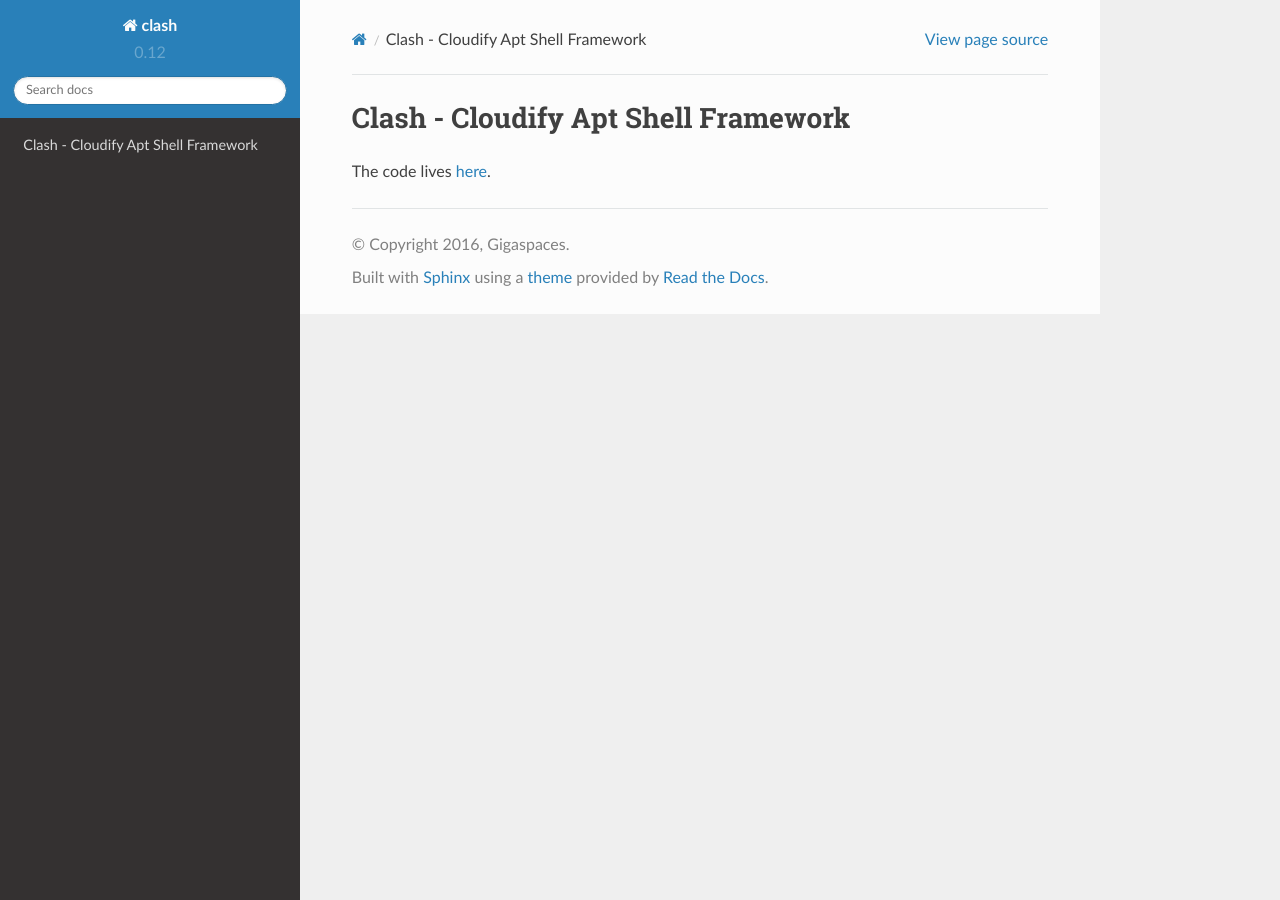
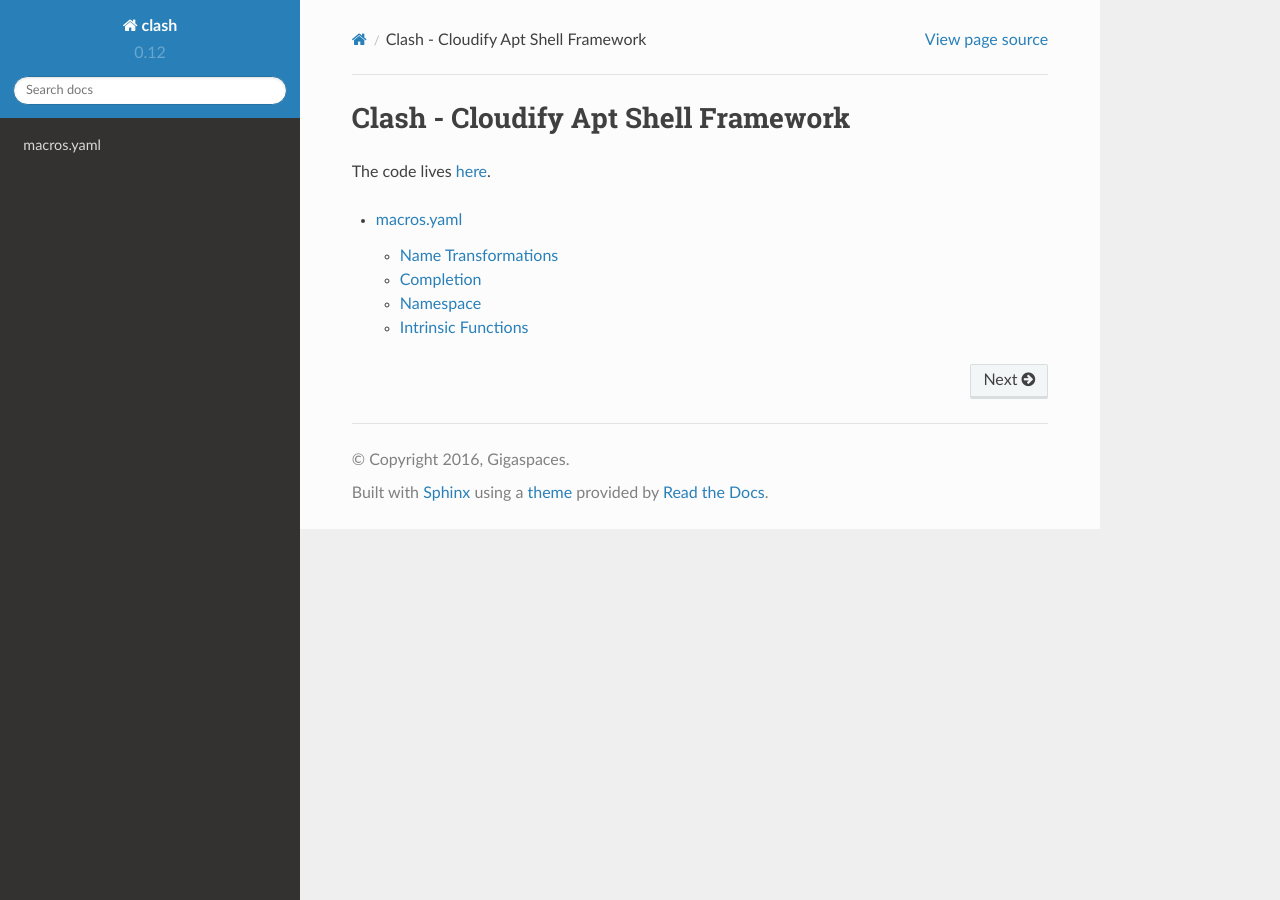
Before and after one commit to cloudify-cosmo/clash, a Sphinx documentation site: the page built from docs/index.rst, in a window 1280 px wide. Built offline with Sphinx 7.4.7 and the Read the Docs theme 2.0.0, drawn with Linux system fonts in a browser that asks for light colours; the version number is read from the project's files by our own code; part of the change alters nothing that is shown.

Commit message:
add macros.yaml page

```diff
--- a/docs/index.rst
+++ b/docs/index.rst
@@ -5,3 +5,5 @@ The code lives `here <https://github.com/dankilman/clash>`_.
 
 .. toctree::
     :maxdepth: 3
+
+    macros_yaml
--- /dev/null
+++ b/docs/macros_yaml.rst
@@ -0,0 +1,112 @@
+macros.yaml
+===========
+
+When an environment is created using ``<MY_APP> env create``, a file named
+``macros.yaml`` is generated in the storage dir.
+
+This file enables users of your application to extend the application by adding
+new commands in the form of macros.
+
+A macro definition specifies the arguments it accepts and the list of commands
+to execute.
+
+To explain the usage, we'll use `clue <https://clue.readthedocs.org>`_ as
+reference, which at the time of writing, is the only framework known to make
+use of ``clash``.
+
+``clue`` exposes several subcommands under the ``git`` namespace. The following
+example shows how a user may extend this namespace to simplify the process of
+preparing a pull request.
+
+``macros.yaml`` example:
+
+.. code-block:: yaml
+
+    git:
+      prepare-pull-request:
+        args:
+        - name: branch_set
+          completer: clue.completion:branches_completer
+        commands:
+        - name: git.checkout
+          args:
+          - func:
+              name: scripts.git:get_base
+              kwargs:
+                branch_set: { arg: branch_set }
+        - name: git.pull
+        - name: git.checkout
+          args: [{ arg: branch_set }]
+        - name: git.squash
+        - name: git.rebase
+        - name: git.status
+          args: [--active]
+
+The above exposes a new command that can be called like this:
+
+.. code-block:: sh
+
+    $ clue git prepare-pull-request my_branch_set
+
+which is roughly equivalent to:
+
+.. code-block:: sh
+
+    $ # the actual macro reads the base property from branch_set definition
+    $ clue git checkout master
+    $ clue git pull
+    $ clue git checkout my_branch_set
+    $ clue git squash
+    $ clue git rebase
+    $ clue git status --active
+
+
+Name Transformations
+--------------------
+``git pull`` should be written as ``git.pull`` in the commands definition,
+arguments passed to commands should be passed as a list of arguments to passed
+in command line syntax.
+
+Completion
+----------
+The ``branch_set`` arg definition re-uses the bash completer
+``clue.completion:branches_completer`` provided by ``clue``.
+
+Namespace
+---------
+The ``git`` namespace is extended to include a new ``prepare-pull-request``
+subcommand. We could have also added a new top level command:
+
+.. code-block:: yaml
+
+    # omitting the top level git namespace
+    prepare-pull-request:
+      ..
+
+or create a new namespaces:
+
+.. code-block:: yaml
+
+    my-macros:
+      prepare-pull-request:
+        ..
+
+which could then be called like this:
+
+.. code-block:: sh
+
+    $ clue my-macros prepare-pull-request my_branch_set
+
+Intrinsic Functions
+-------------------
+Intrinsic functions can be used to build complex arguments. In the previous
+example, we used the ``arg`` intrinsic function to read the argument provided
+to the ``prepare-pull-request`` macro, and the ``func`` intrinsic function
+which can be used to implement use defined intrinsic functions.
+
+Additional built-in intrinsic functions include:
+
+* ``env`` to read environment variables. (Value can be a string or a list of two
+  elements in which the second element will be a default value)
+* ``concat`` to concatenate strings. (value is a list of elements to concatenate)
+* ``loader`` and ``user_config`` to read attribute from ``clash`` defined objects.
```
Also changed, not shown: 1 other file.
